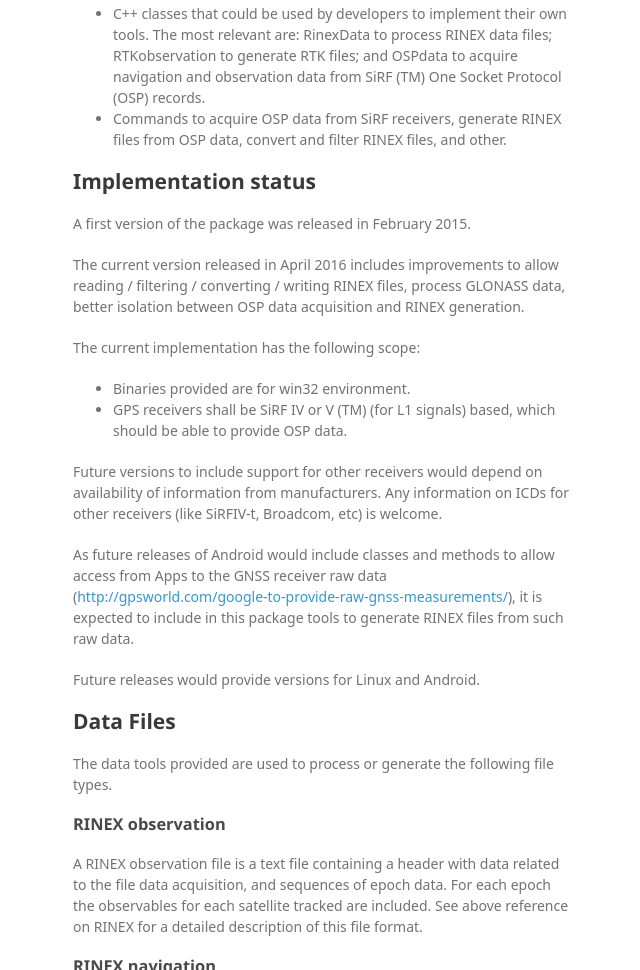
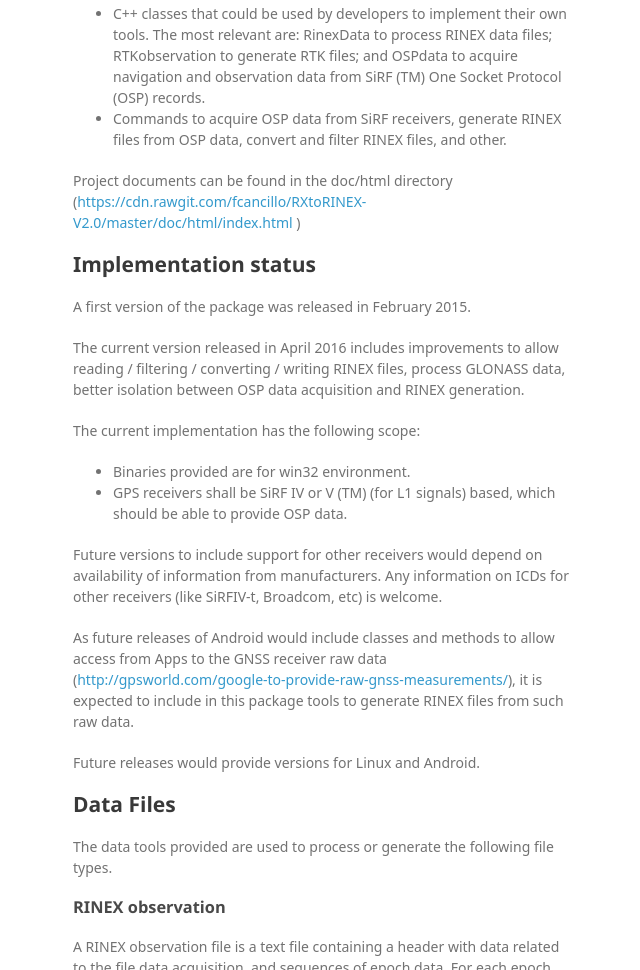
Before and after one commit to fcancillo/RXtoRINEX-V2.0, a plain HTML site: page index.html in a window 1280 px wide. Shown: the part 742-1712 px from the top of the page, without its empty margins (497-1137 px from the left). Drawn offline with Linux system fonts and the light colour scheme; a web font is replaced by a local one.

```diff
--- a/index.html
+++ b/index.html
@@ -54,6 +54,8 @@
 <li>C++ classes that could be used by developers to implement their own tools. The most relevant are: RinexData to process RINEX data files; RTKobservation to generate RTK files; and OSPdata to acquire navigation and observation data from SiRF (TM) One Socket Protocol (OSP) records.</li>
 <li>Commands to acquire OSP data from SiRF receivers, generate RINEX files from OSP data, convert and filter RINEX files, and other.</li>
 </ul>
+
+<p>Project documents can be found in the doc/html directory (<a href="https://cdn.rawgit.com/fcancillo/RXtoRINEX-V2.0/master/doc/html/index.html">https://cdn.rawgit.com/fcancillo/RXtoRINEX-V2.0/master/doc/html/index.html</a> )</p>
 
 <h2>
 <a id="implementation-status" class="anchor" href="#implementation-status" aria-hidden="true"><span aria-hidden="true" class="octicon octicon-link"></span></a>Implementation status</h2>
```
Also changed, not shown: params.json (+1 -1 lines).
